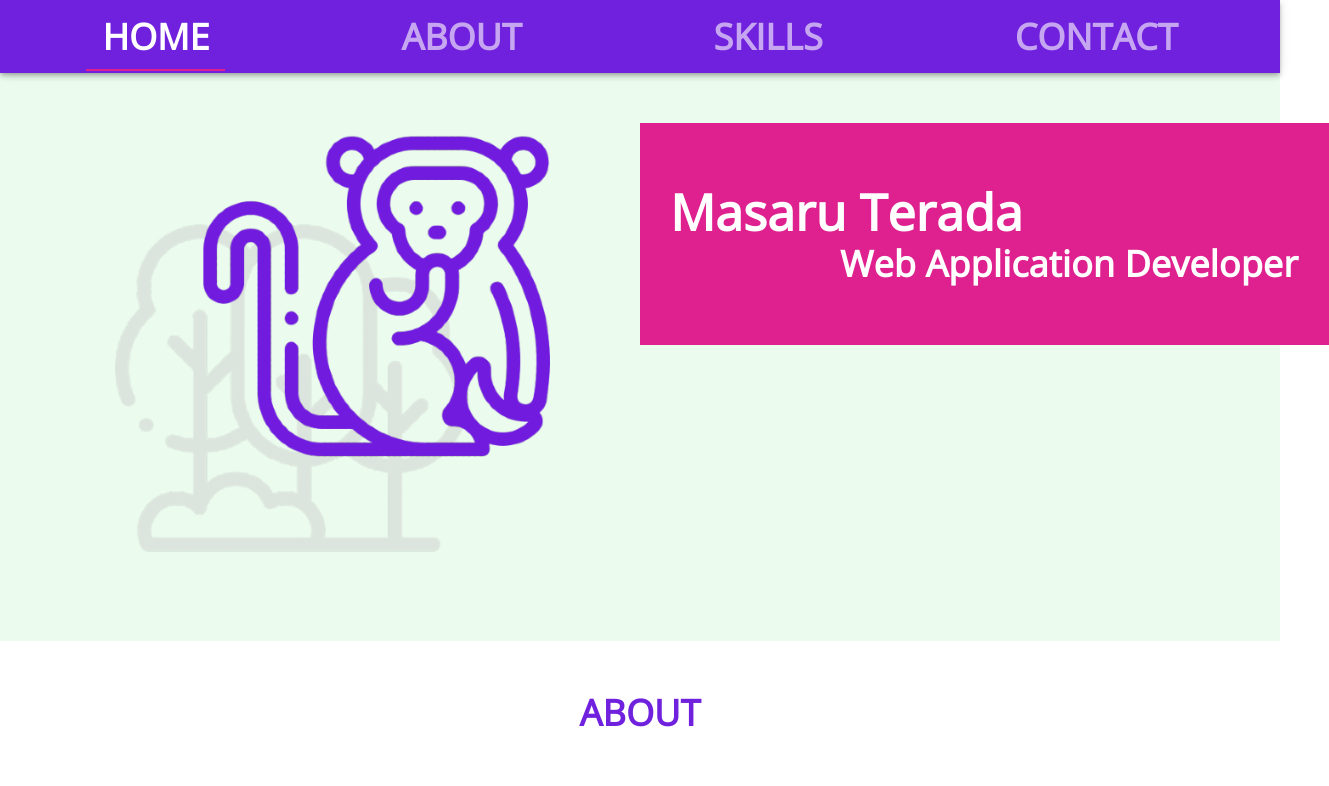
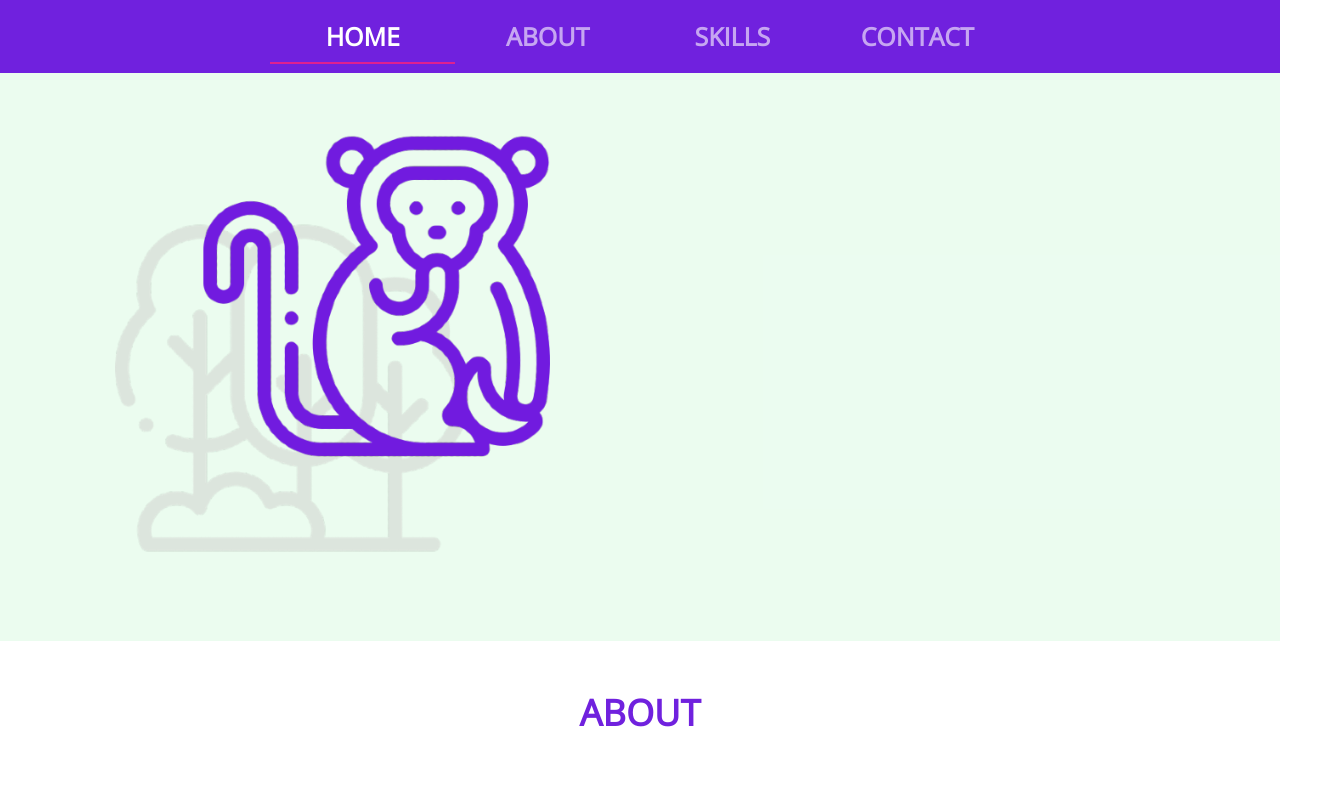
Before and after one commit to mterada1228/portfolio, a React (Create React App) app: page / in a window 1280 px wide. Shown: the top 786 px of the page, 1329 px wide, since content can reach past the window. Built offline with nearby package versions, Linux system fonts and the light colour scheme.

Commit message:
header をレスポンシブにする

```diff
--- /dev/null
+++ b/src/components/hooks/useSize.tsx
@@ -0,0 +1,10 @@
+import { Theme, useMediaQuery } from "@mui/material";
+
+const useSize = () => {
+  const isMobileSize = useMediaQuery((theme: Theme) =>
+    theme.breakpoints.down("md")
+  );
+  return { isMobileSize };
+};
+
+export default useSize;
--- a/src/components/pages/Header.tsx
+++ b/src/components/pages/Header.tsx
@@ -1,15 +1,13 @@
 import { FC, useState, useEffect } from "react";
 import { scroller } from "react-scroll";
-import { AppBar, Tabs, Tab, Theme, Toolbar } from "@mui/material";
+import { AppBar, Box, Tabs, Tab, Toolbar } from "@mui/material";
 import { createStyles, makeStyles } from "@mui/styles";
+import useSize from "../hooks/useSize";
 
-const useStyle = makeStyles((theme: Theme) =>
+const useStyle = makeStyles(() =>
   createStyles({
-    appbar: {
-      height: 73,
-    },
     tabs: {
-      flexGrow: 1,
+      width: "100%",
     },
   })
 );
@@ -21,6 +19,7 @@ type IndexToTabName = {
 const Header: FC = () => {
   const classes = useStyle();
   const [selectedTab, setSelectedTab] = useState(0);
+  const { isMobileSize } = useSize();
 
   const indexToTabName: IndexToTabName = {
     0: "home",
@@ -65,9 +64,12 @@ const Header: FC = () => {
   }, []);
 
   return (
-    <>
-      <AppBar position="fixed" color="secondary" className={classes.appbar}>
-        <Toolbar>
+    <Box sx={{ flexGrow: 1 }}>
+      <AppBar position="fixed" elevation={0} color="secondary">
+        <Toolbar sx={{ justifyContent: "space-between" }}>
+          {isMobileSize ? (
+            ""
+          ) : (
             <Tabs
               value={selectedTab}
               className={classes.tabs}
@@ -81,38 +83,44 @@ const Header: FC = () => {
               <Tab
                 sx={{
                   color: "white",
-                fontSize: 36,
+                  fontSize: 25,
                   fontWeight: 1000,
-                marginRight: 20,
+                  width: "15%",
                 }}
                 label="HOME"
               />
               <Tab
                 sx={{
                   color: "white",
-                fontSize: 36,
+                  fontSize: 25,
                   fontWeight: 1000,
-                marginRight: 20,
+                  width: "15%",
                 }}
                 label="ABOUT"
               />
               <Tab
                 sx={{
                   color: "white",
-                fontSize: 36,
+                  fontSize: 25,
                   fontWeight: 1000,
-                marginRight: 20,
+                  width: "15%",
                 }}
                 label="SKILLS"
               />
               <Tab
-              sx={{ color: "white", fontSize: 36, fontWeight: 1000 }}
+                sx={{
+                  color: "white",
+                  fontSize: 25,
+                  fontWeight: 1000,
+                  width: "15%",
+                }}
                 label="CONTACT"
               />
             </Tabs>
+          )}
         </Toolbar>
       </AppBar>
-    </>
+    </Box>
   );
 };
 
--- a/src/components/pages/Home.tsx
+++ b/src/components/pages/Home.tsx
@@ -43,7 +43,7 @@ const Home: FC = () => {
             <img src={topImage} alt="monkey" className={classes.topImage} />
           </Grid>
           <Grid item xs={6}>
-            <Box
+            {/* <Box
               sx={{
                 display: "flex",
                 flexDirection: "column",
@@ -60,7 +60,7 @@ const Home: FC = () => {
               <Typography variant="h2" className={classes.h2}>
                 Web Application Developer
               </Typography>
-            </Box>
+            </Box> */}
           </Grid>
         </Grid>
       </Container>
```
Lines whose indentation alone changed are shown as unchanged.
